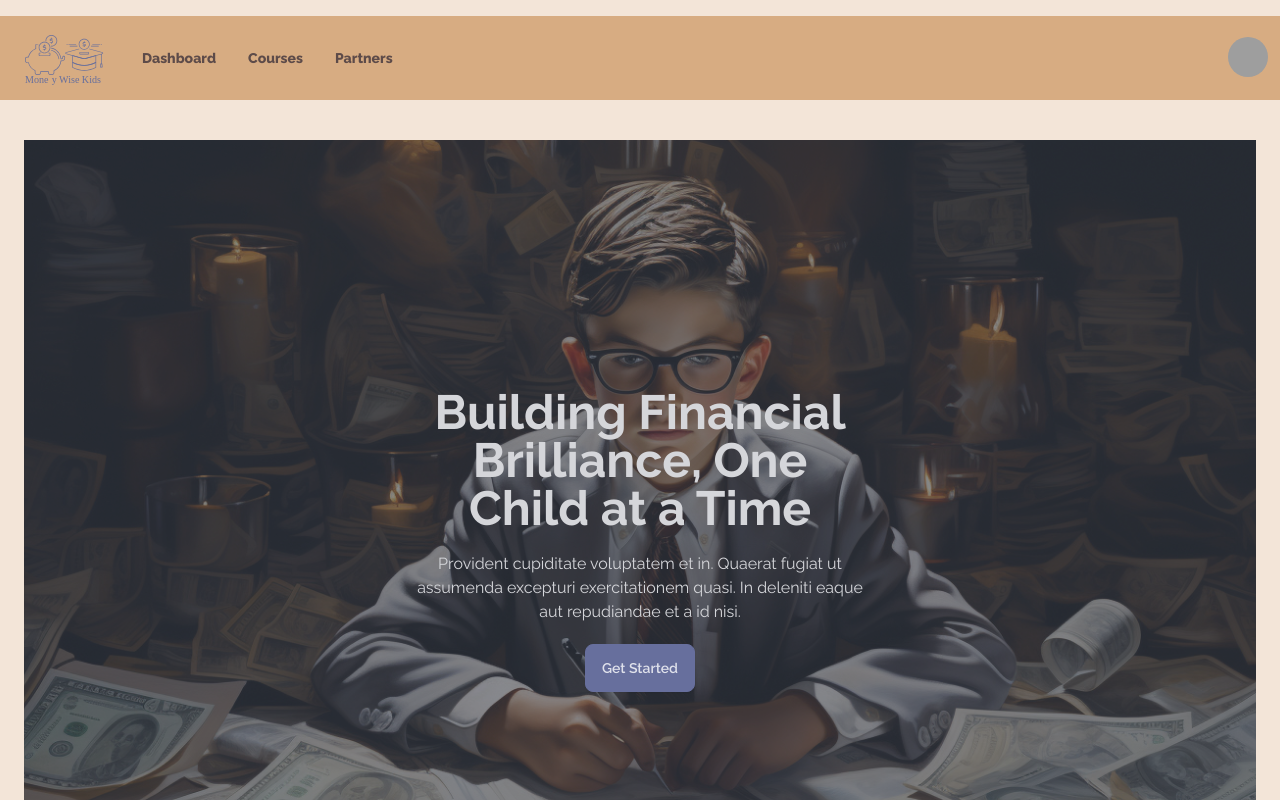
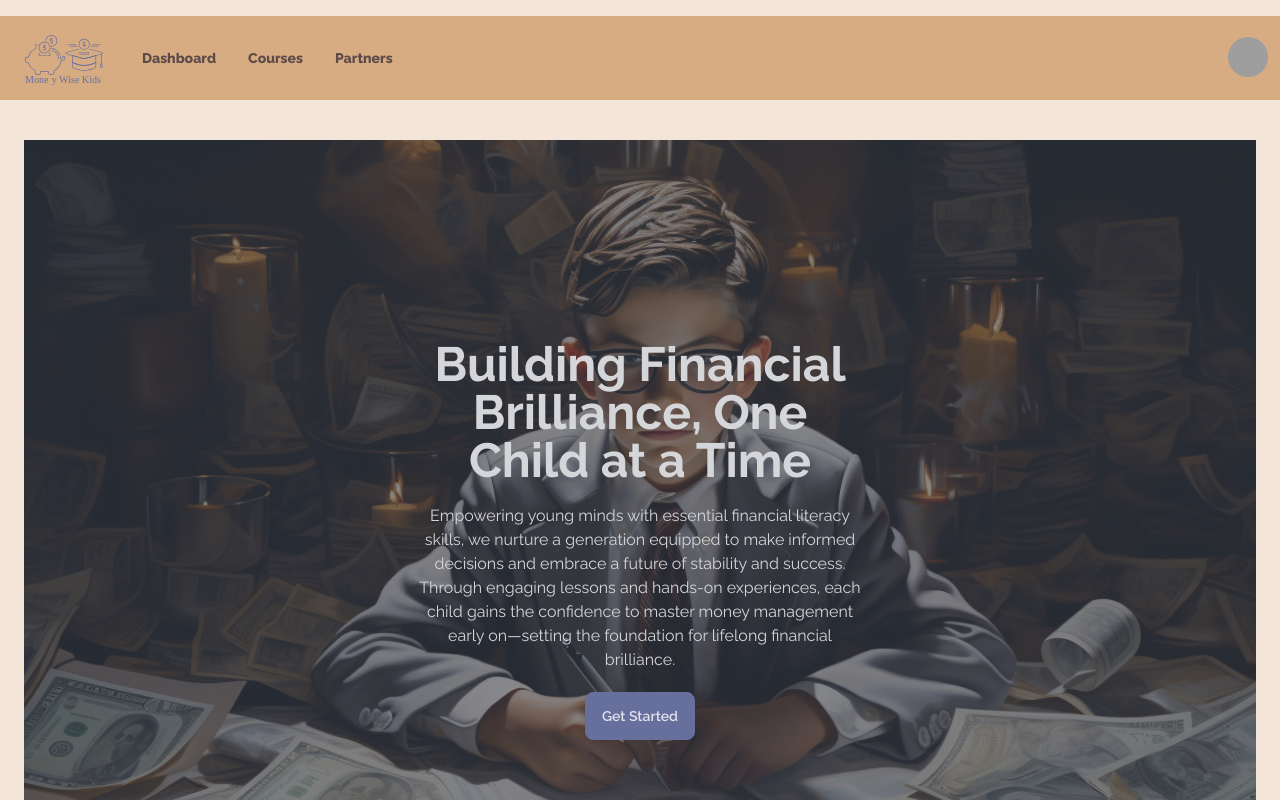
Before and after one commit to tharshman/moneywise-kids-web, a Next.js app: page / in a window 1280 px wide. Shown: the top 800 px of the page. Built offline with nearby package versions, Linux system fonts and the light colour scheme; grey boxes are pictures that could not be loaded; a web font is replaced by a local one.

Commit message:
feat: update development server port and enhance homepage content

```diff
--- a/src/app/page.tsx
+++ b/src/app/page.tsx
@@ -17,9 +17,11 @@ export default function Home() {
                 Building Financial Brilliance, One Child at a Time
               </h1>
               <p className="mb-5">
-                Provident cupiditate voluptatem et in. Quaerat fugiat ut
-                assumenda excepturi exercitationem quasi. In deleniti eaque aut
-                repudiandae et a id nisi.
+              Empowering young minds with essential financial literacy skills,
+              we nurture a generation equipped to make informed decisions and embrace
+              a future of stability and success. Through engaging lessons and hands-on
+              experiences, each child gains the confidence to master money management
+              early on—setting the foundation for lifelong financial brilliance.
               </p>
               <button className="btn btn-primary">Get Started</button>
             </div>
```
Also changed, not shown: package.json (+4 -3 lines), 1 other file (tests, documents, lock files or other folders).
